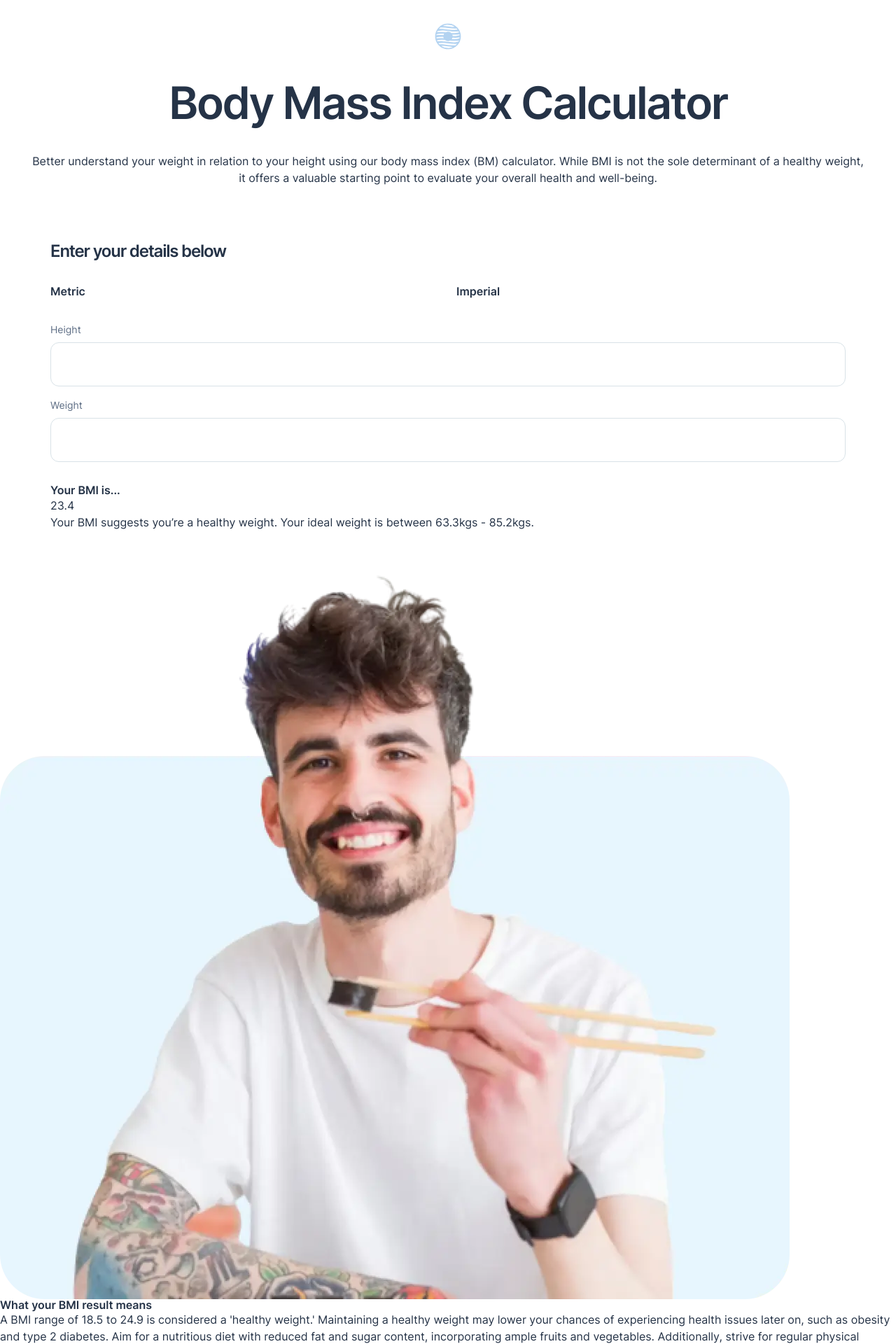
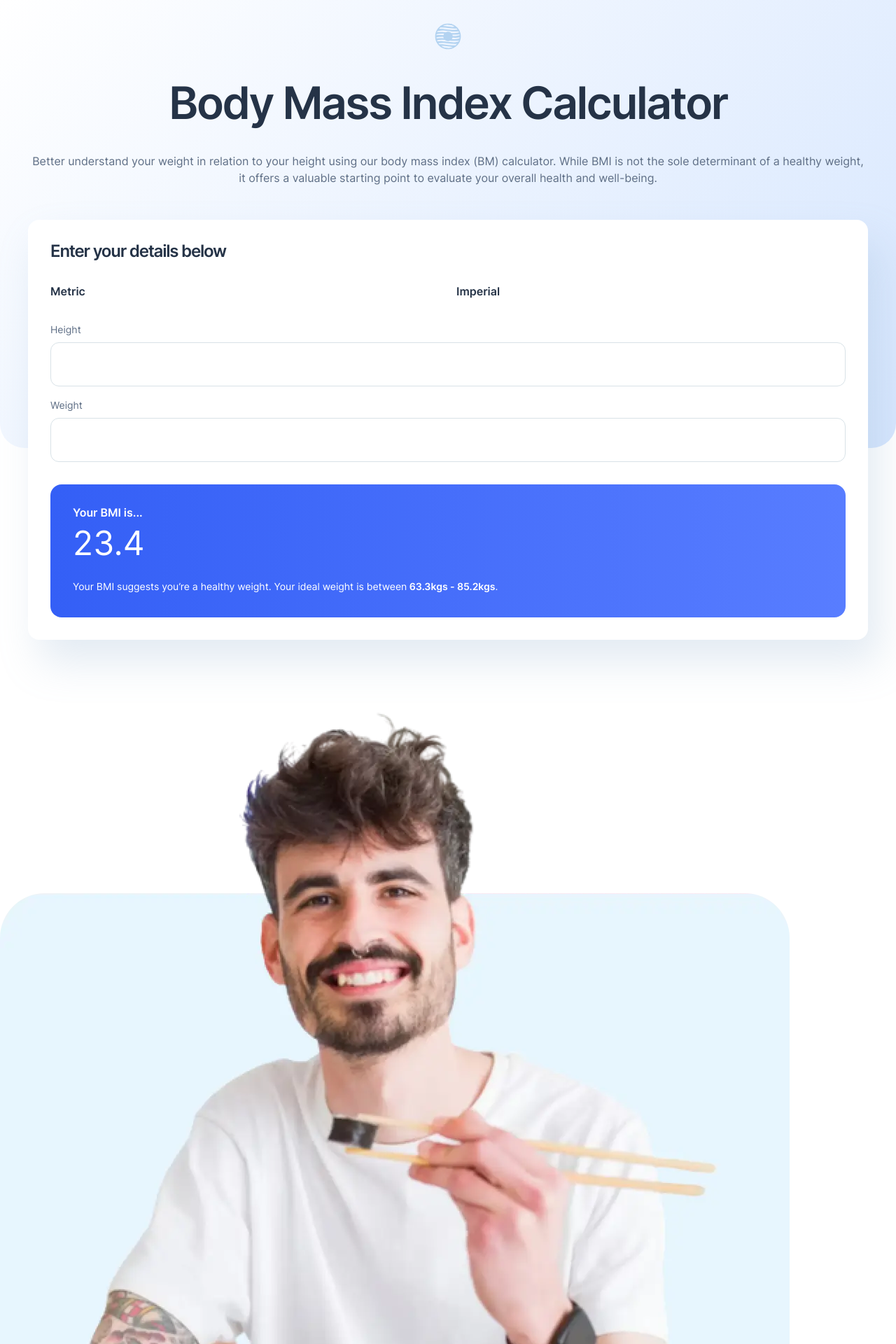
Before and after one commit to Dudeldups/FM-bmi-calculator, a React (Vite) app: page / in a window 1280 px wide. Shown: the top 1920 px of the page at 70% size. Built offline with nearby package versions, Linux system fonts and the light colour scheme.

Commit message:
added middle section styling

```diff
--- a/src/App.tsx
+++ b/src/App.tsx
@@ -7,6 +7,8 @@ import Limitations from "./components/Limitations/Limitations";
 export default function App() {
   return (
     <div className="outer-container">
+      <div className="background-box"></div>
+
       <SiteHeader />
       <main>
         <CTA />
--- a/src/components/Calculator/Calculator.less
+++ b/src/components/Calculator/Calculator.less
@@ -6,6 +6,9 @@
   gap: .get-clamp(1.5rem, 2rem, 24rem, 40rem) [];
   margin-top: 3rem;
   padding: .get-clamp(1.5rem, 2rem, 25rem, 40rem) [];
+  background-color: white;
+  border-radius: 1rem;
+  box-shadow: 1rem 2rem 3.5rem 0 rgba(143, 174, 207, 0.25);
 }
 
 .radio {
--- a/src/components/Explanation/Explanation.less
+++ b/src/components/Explanation/Explanation.less
@@ -1 +1,15 @@
 @import "../../less/abstracts/index.less";
+
+.explanation {
+  margin-top: 4.5rem;
+
+  &__text {
+    .padding-inline;
+
+    margin-top: 3rem;
+  }
+
+  &__desc {
+    margin-top: 2rem;
+  }
+}
--- a/src/components/Limitations/Limitations.less
+++ b/src/components/Limitations/Limitations.less
@@ -1 +1,9 @@
 @import "../../less/abstracts/index.less";
+
+.limitations {
+  .padding-inline;
+}
+
+.grid {
+  list-style: none;
+}
--- a/src/components/Result/Result.less
+++ b/src/components/Result/Result.less
@@ -1 +1,17 @@
 @import "../../less/abstracts/index.less";
+
+.result {
+  padding: 2rem;
+  border-radius: 1rem;
+  background: linear-gradient(90deg, #345ff6 0%, #587dff 100%);
+
+  // border-radius: 1rem 62.4375rem 62.4375rem 1rem;
+
+  &__number {
+    margin-top: 0.5rem;
+  }
+
+  &__desc {
+    margin-top: 1.5rem;
+  }
+}
--- a/src/components/Result/Result.tsx
+++ b/src/components/Result/Result.tsx
@@ -11,7 +11,7 @@ export default function Result({}: Props) {
       </div>
       <p className="result__desc">
         Your BMI suggests you’re a healthy weight. Your ideal weight is between
-        63.3kgs - 85.2kgs.
+        <span className="bold"> 63.3kgs - 85.2kgs</span>.
       </p>
     </section>
   );
--- a/src/components/Suggestions/Suggestions.less
+++ b/src/components/Suggestions/Suggestions.less
@@ -2,6 +2,7 @@
 
 .suggestions {
   .padding-inline;
+  margin-top: 8rem;
 
   &__list {
     list-style: none;
--- a/src/less/base/base.less
+++ b/src/less/base/base.less
@@ -2,3 +2,12 @@
 
 // .outer-container {
 // }
+
+.background-box {
+  position: absolute;
+  height: 40rem;
+  width: 100%;
+  z-index: -1;
+  border-radius: 0rem 0rem 2.1875rem 2.1875rem;
+  background: linear-gradient(315deg, #d6e6fe 0%, rgba(214, 252, 254, 0) 100%);
+}
--- a/src/less/base/typography.less
+++ b/src/less/base/typography.less
@@ -8,12 +8,17 @@
 
 :where(body) {
   font: 400 1rem/150% "Inter", sans-serif;
-  color: @clr-gunmetal;
+  color: @clr-electric-blue;
 }
 
-:where(h1, h2, h3, h4, h5) {
+.bold {
+  font-weight: 600;
+}
+
+:where(h1, h2, h3, h4, h5, h6) {
   line-height: 110%;
-  font-weight: 600;
+  .bold();
+  color: @clr-gunmetal;
 }
 
 .main-header {
@@ -38,19 +43,43 @@
 .radio__label {
   font-weight: 600;
   line-height: 150%;
+  color: @clr-gunmetal;
 }
 
 .text {
   &__label {
     font-size: 0.875rem;
     line-height: 150%;
-    color: @clr-electric-blue;
   }
 
-  &__unit {
-    font-size: 1.5rem;
-    font-weight: 600;
-    letter-spacing: -0.075rem;
-    color: @clr-blue;
+  // &__unit {
+  //   font-size: 1.5rem;
+  //   font-weight: 600;
+  //   letter-spacing: -0.075rem;
+  //   color: @clr-blue;
+  // }
+}
+
+.result {
+  color: white;
+
+  &__title {
+    color: white;
+  }
+
+  &__number {
+    font-size: 3rem;
+    line-height: 110%;
+  }
+
+  &__desc {
+    font-size: 0.875rem;
   }
 }
+
+.explanation {
+  &__title {
+    font-size: 2rem;
+    letter-spacing: -0.1rem;
+  }
+}
```
